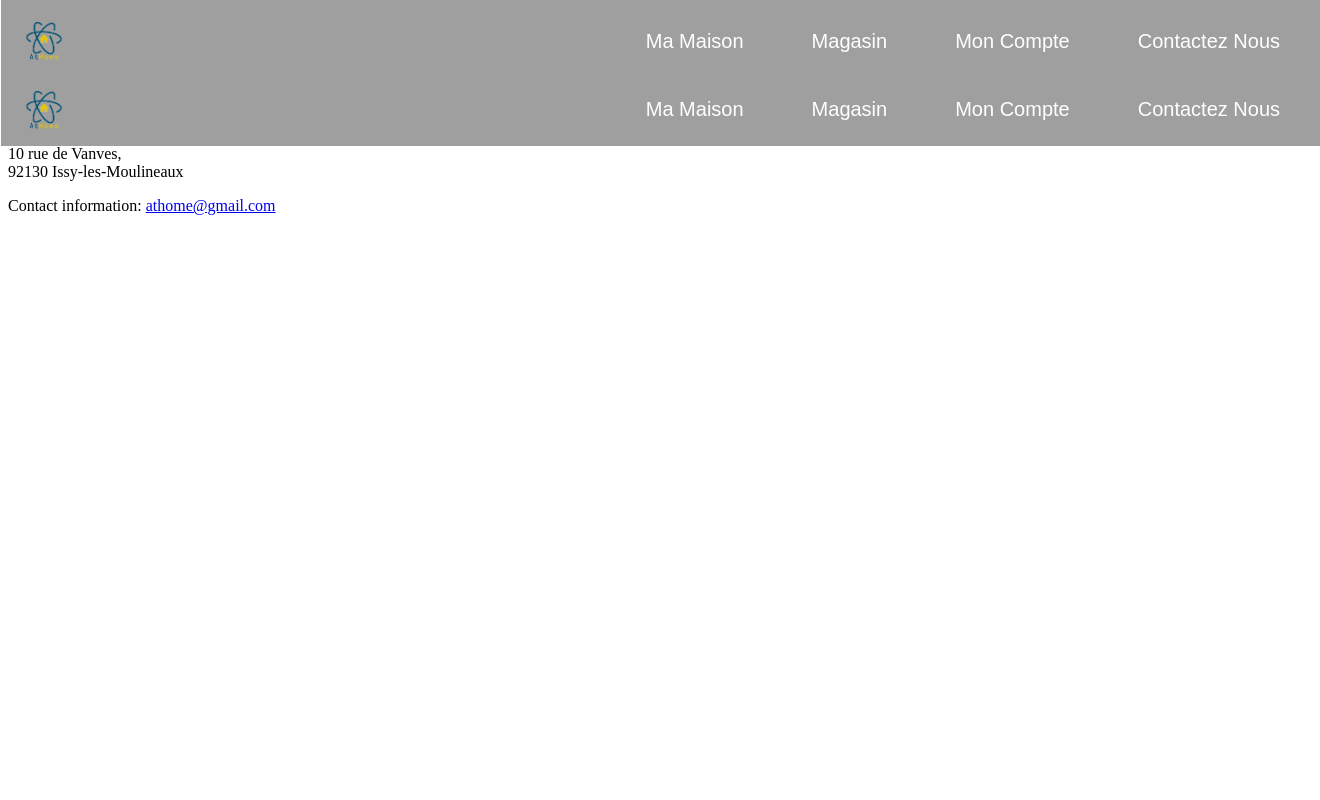
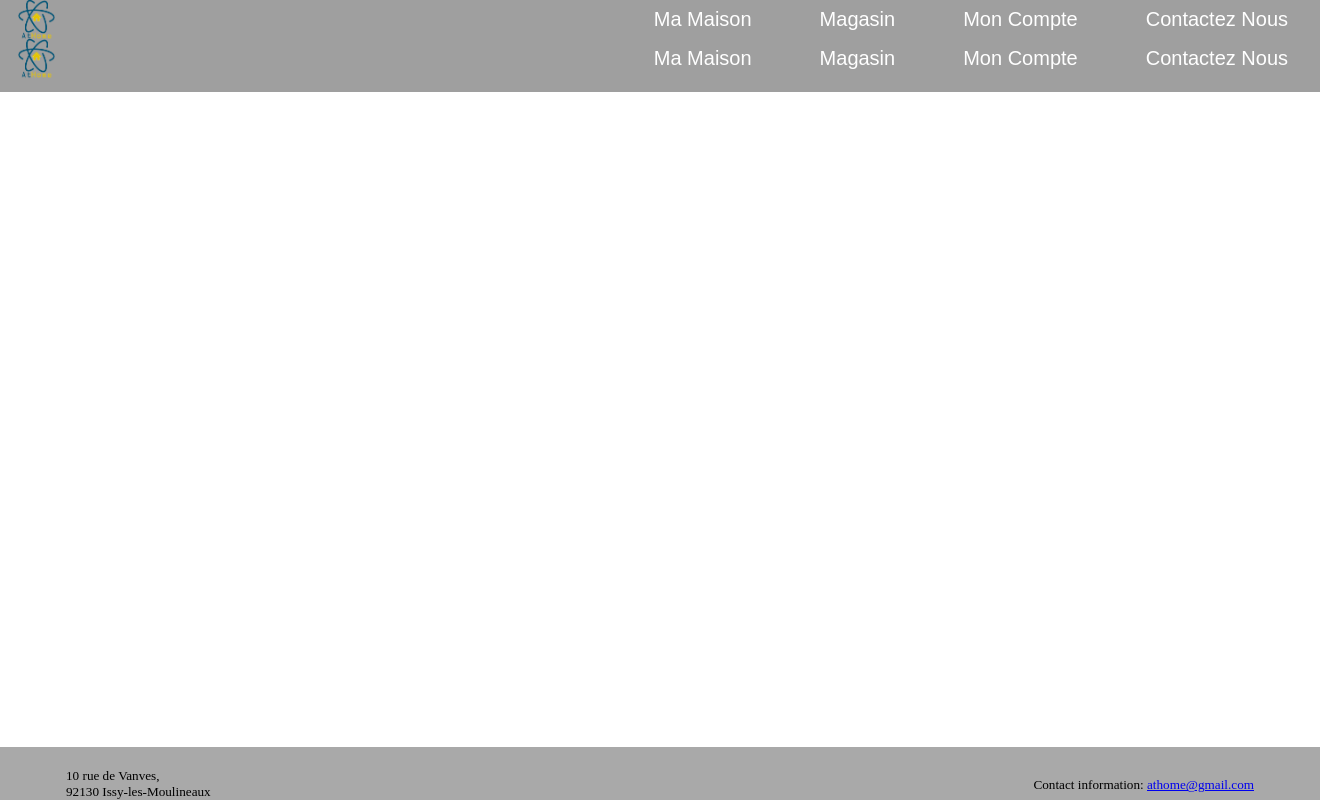
Before and after one commit to Zumosi/App-site, a PHP site: page /connexion/ in a window 1320 px wide; the page is wider, and only the part inside the window is pictured. Run offline with PHP 8.4, Linux system fonts and the light colour scheme; some libraries are stand-ins or nearby versions.

Commit message:
font header footer

```diff
--- a/Vue/CSS p 13.css
+++ b/Vue/CSS p 13.css
@@ -4,8 +4,7 @@
 
 }
 
-img {
-
+#body img {
     float: left;
 }
 
--- a/Vue/footer.css
+++ b/Vue/footer.css
@@ -1,4 +1,4 @@
-.footer_font {
+#footer_font {
     position:fixed;
     bottom: 0;
     left: 0;
@@ -6,7 +6,7 @@
     width: 100%;
     background-color: darkgrey;
 }
-.footer2 {
+#footer2 {
     position: fixed;
     left: 5%;
     bottom: 0;
@@ -15,7 +15,7 @@
     color: black;
     text-align: left;
 }
-.footer1 {
+#footer1 {
     position:fixed;
     right:5%;
     bottom: 0.5vw;
@@ -24,9 +24,9 @@
     color: black;
     text-align: right;
 }
-.footer1 p{
+#footer1 p{
     font-size:1vw
 }
-.footer2 p{
+#footer2 p{
     font-size:1vw
 }
--- a/Vue/footer.php
+++ b/Vue/footer.php
@@ -1,4 +1,4 @@
-<html>
+
 <head>
     <meta charset="UTF-8">
     <title>footer</title>
@@ -6,25 +6,14 @@
     <link rel="stylesheet" href="Vue/footer.css" />
 </head>
 
-<body>
+<footer>
     <div id="footer_font">
-        <footer>
             <p> </p>
-        </footer>
-
     </div>
     <div id="footer2">
-        <footer>
-            <p> 10 rue de Vanves, <br/>92130 Issy-les-Moulineaux </p>
-        </footer>
-
+        <p> 10 rue de Vanves, <br/>92130 Issy-les-Moulineaux </p>
     </div>
     <div id="footer1">
-        <footer>
-            <p> Contact information: <a href="mailto:athome@gmail.com" title="Envoyer un mail">
-                    athome@gmail.com</a></p>
-        </footer>
+        <p> Contact information: <a href="mailto:athome@gmail.com" title="Envoyer un mail">athome@gmail.com</a></p>
     </div>
-
-
-</body>
+</footer>
--- a/Vue/header.css
+++ b/Vue/header.css
@@ -1,19 +1,23 @@
+*{
+    margin: 0;
+    padding: 0;
+}
+#header_font{
+    position:sticky;
+    height: 4vw;
+    width: 100%;
+    background-color: #9f9f9f;
+}
+header{
+    position: sticky;
+}
 
 #logo{
     display: block;
-    position: relative;
+    position: fixed;
     width:4%;
     margin-left:10px;
-    margin-top: -55px;
-}
-
-#bande{
-    display: block;
-    position:relative;
-    margin-top:-10px;
-    margin-left:-7px;
-    height: 6vw;
-    width:102%;
+    margin-top: -4vw;
 }
 
 
@@ -24,14 +28,15 @@
 
 }
 #menu {
-    margin-top:-3vw;
+    margin-top:-4vw;
     margin-left: 5vw;
-    position: relative;
+    position: sticky;
+    height: auto;
 
 }
 #menu li{
     display: inline-block;
-    position:relative;
+    position:sticky;
     text-align: center;
 
 
@@ -48,7 +53,6 @@
 }
 #menu ul{
     position:absolute;
-    z-index: 1000;
     max-height:0;
     left: 0;
     right: 0;
@@ -56,6 +60,7 @@
     -moz-transition: .8s all .3s;
     -webkit-transition: .8s all .3s;
     transition: .8s all .3s;
+    width: 100%;
 }
 #menu li:hover ul{
     max-height:15em;
--- a/Vue/header.php
+++ b/Vue/header.php
@@ -1,19 +1,13 @@
-
-
+<!DOCTYPE html>
 <head>
     <meta charset="utf-8"/>
     <link rel="stylesheet" href="Vue/header.css"/>
     <link href="https://maxcdn.bootstrapcdn.com/font-awesome/4.2.0/css/font-awesome.min.css" rel="stylesheet">
 </head>
-
-
-
-    <header>
-
-        <img src="Vue/image/bandeHaut.jpg" id="bande"/>
+<header>
+        <div id="header_font"><p> </p>
+        </div>
         <a href="index.php?cible=style"><img src="Vue/image/AtHomeTransparent.png" id="logo"/></a>
-
-        <nav>
             <ul id="menu">
                 <li><a href="index.php?cible=plan">Ma Maison</a>
                     <ul>
@@ -43,6 +37,4 @@
                     </ul>
                 </li>
             </ul>
-
-</nav>
 </header>
--- a/Vue/style.css
+++ b/Vue/style.css
@@ -9,7 +9,7 @@
     color: black;
 }
 
-p {
+#body p {
     font-family: cursive;
     color: blue;
     text-align: center;
```
